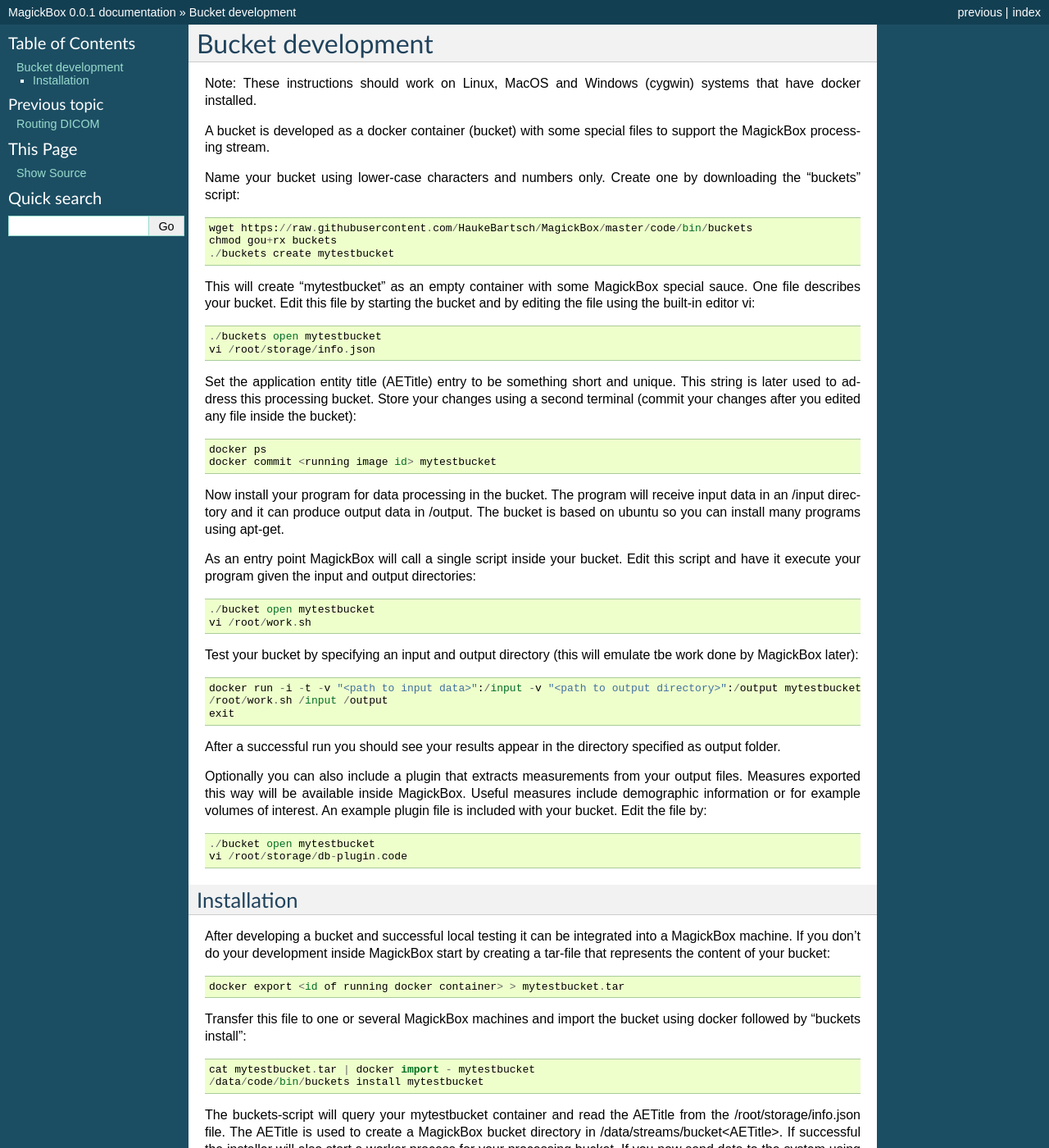
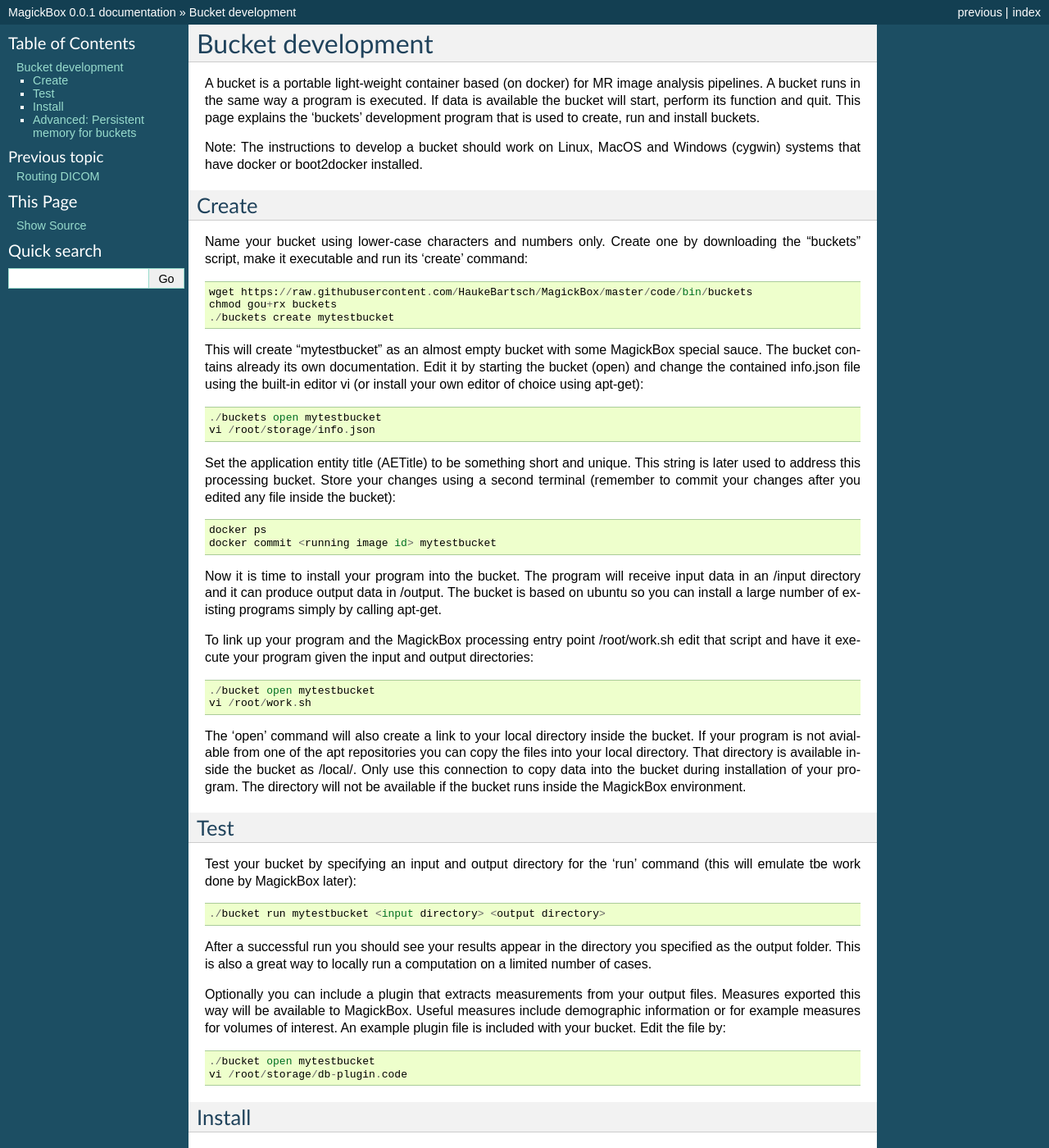
Before and after one commit to HaukeBartsch/MagickBox, a Sphinx documentation site: the page built from code/documentation/docs/source/BucketAPI.rst, in a window 1280 px wide and 1400 px high. Shown: the whole window at 82% size. Built offline with Sphinx 7.4.7, drawn with Linux system fonts in a browser that asks for light colours; some of the changed text lies outside the part shown.

Commit message:
document new buckets features

```diff
--- a/code/documentation/docs/source/BucketAPI.rst
+++ b/code/documentation/docs/source/BucketAPI.rst
@@ -4,57 +4,70 @@
 Bucket development
 *******************
 
-Note: These instructions should work on Linux, MacOS and Windows (cygwin) systems that have docker installed.
+A bucket is a portable light-weight container based (on docker) for MR image analysis pipelines. A bucket runs in the same way a program is executed. If data is available the bucket will start, perform its function and quit. This page explains the 'buckets' development program that is used to create, run and install buckets.
 
-A bucket is developed as a docker container (bucket) with some special files to support the MagickBox processing stream.
+Note: The instructions to develop a bucket should work on Linux, MacOS and Windows (cygwin) systems that have docker or boot2docker installed.
 
-Name your bucket using lower-case characters and numbers only. Create one by downloading the "buckets" script::
+
+Create
+=======
+
+Name your bucket using lower-case characters and numbers only. Create one by downloading the "buckets" script, make it executable and run its 'create' command::
 
  wget https://raw.githubusercontent.com/HaukeBartsch/MagickBox/master/code/bin/buckets
  chmod gou+rx buckets
  ./buckets create mytestbucket
 
-This will create "mytestbucket" as an empty container with some MagickBox special sauce. One file describes your bucket. Edit this file by starting the bucket and by editing the file using the built-in editor vi::
+This will create "mytestbucket" as an almost empty bucket with some MagickBox special sauce. The bucket contains already its own documentation. Edit it by starting the bucket (open) and change the contained info.json file using the built-in editor vi (or install your own editor of choice using apt-get)::
 
  ./buckets open mytestbucket
  vi /root/storage/info.json
 
-Set the application entity title (AETitle) entry to be something short and unique. This string is later used to address this processing bucket. Store your changes using a second terminal (commit your changes after you edited any file inside the bucket)::
+Set the application entity title (AETitle) to be something short and unique. This string is later used to address this processing bucket. Store your changes using a second terminal (remember to commit your changes after you edited any file inside the bucket)::
 
  docker ps
  docker commit <running image id> mytestbucket
 
-Now install your program for data processing in the bucket. The program will receive input data in an /input directory and it can produce output data in /output. The bucket is based on ubuntu so you can install many programs using apt-get.
+Now it is time to install your program into the bucket. The program will receive input data in an /input directory and it can produce output data in /output. The bucket is based on ubuntu so you can install a large number of existing programs simply by calling apt-get.
 
-As an entry point MagickBox will call a single script inside your bucket. Edit this script and have it execute your program given the input and output directories::
+To link up your program and the MagickBox processing entry point /root/work.sh edit that script and have it execute your program given the input and output directories::
 
  ./bucket open mytestbucket
  vi /root/work.sh
 
-Test your bucket by specifying an input and output directory (this will emulate tbe work done by MagickBox later)::
+The 'open' command will also create a link to your local directory inside the bucket. If your program is not avialable from one of the apt repositories you can copy the files into your local directory. That directory is available inside the bucket as /local/. Only use this connection to copy data into the bucket during installation of your program. The directory will not be available if the bucket runs inside the MagickBox environment.
 
- docker run -i -t -v "<path to input data>":/input -v "<path to output directory>":/output mytestbucket /bin/bash
- /root/work.sh /input /output
- exit
+Test
+=====
 
-After a successful run you should see your results appear in the directory specified as output folder.
+Test your bucket by specifying an input and output directory for the 'run' command (this will emulate tbe work done by MagickBox later)::
 
-Optionally you can also include a plugin that extracts measurements from your output files. Measures exported this way will be available inside MagickBox. Useful measures include demographic information or for example volumes of interest. An example plugin file is included with your bucket. Edit the file by::
+ ./bucket run mytestbucket <input directory> <output directory>
+
+After a successful run you should see your results appear in the directory you specified as the output folder. This is also a great way to locally run a computation on a limited number of cases.
+
+Optionally you can include a plugin that extracts measurements from your output files. Measures exported this way will be available to MagickBox. Useful measures include demographic information or for example measures for volumes of interest. An example plugin file is included with your bucket. Edit the file by::
 
  ./bucket open mytestbucket
  vi /root/storage/db-plugin.code
 
 
-Installation
-============
+Install
+========
 
 After developing a bucket and successful local testing it can be integrated into a MagickBox machine. If you don't do your development inside MagickBox start by creating a tar-file that represents the content of your bucket::
 
  docker export <id of running docker container> > mytestbucket.tar
 
-Transfer this file to one or several MagickBox machines and import the bucket using docker followed by "buckets install"::
+Copy this file to a MagickBox machine and import the bucket using docker followed by "buckets install"::
 
  cat mytestbucket.tar | docker import - mytestbucket
  /data/code/bin/buckets install mytestbucket
 
 The buckets-script will query your mytestbucket container and read the AETitle from the /root/storage/info.json file. The AETitle is used to create a MagickBox bucket directory in /data/streams/bucket<AETitle>. If successful the installer will also start a worker process for your processing bucket. If you now send data to the system using your AETitle to address your bucket the processing should start (see the mb tool). A log-file /data/logs/bucket<AETitle>.log will contain the output of MagickBox when it tries to call your bucket. If your bucket produces some outputs they will be displayed as the processing.log.
+
+
+Advanced: Persistent memory for buckets
+=========================================
+
+Buckets have a fixed environment, they receive input and output directories but otherwise the same files will be present during each run of the bucket. Files that are created inside the bucket - but not stored in /input and /output directories are deleted after the bucket stops. If your program requires space that is presistent between runs, like a database, use the /root/storage/memory directory inside the bucket. Place initial versions of your files into this directory. Once the bucket is installed and runs this directory is available inside the bucket as /memory/. Changes to files inside this directory will be available the next time the bucket is started.
```
